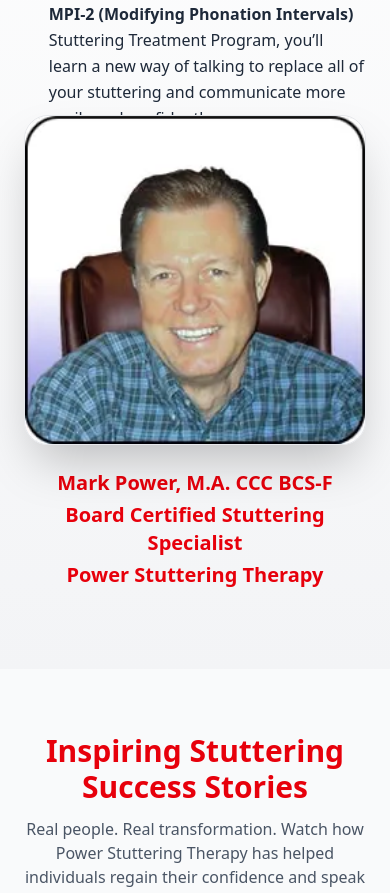
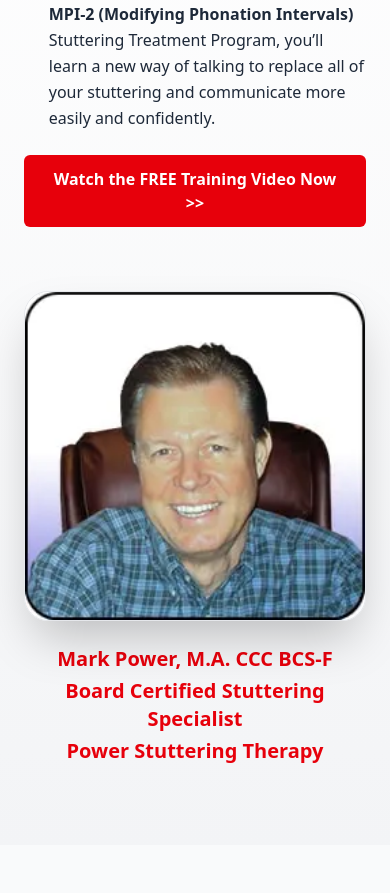
Before and after one commit to itrigerinnovationspvtltd/power-stuttering, a React (Vite) app: page / in a window 390 px wide. Shown: the part 2588-3481 px from the top of the page. Built offline with nearby package versions, Linux system fonts and the light colour scheme.

Commit message:
Minor bug fix for small screens

```diff
--- a/src/components/About.jsx
+++ b/src/components/About.jsx
@@ -103,7 +103,7 @@
           transition={{ duration: 0.8, ease: "easeOut" }}
           viewport={{ once: true }}
         >
-          <div className="relative rounded-3xl overflow-hidden shadow-2xl border border-gray-200 group -mt-44">
+          <div className="relative rounded-3xl overflow-hidden shadow-2xl border border-gray-200 group sm:-mt-44">
             <img
               src={about}
               alt="Mark Power - Board Certified Stuttering Specialist"
```
